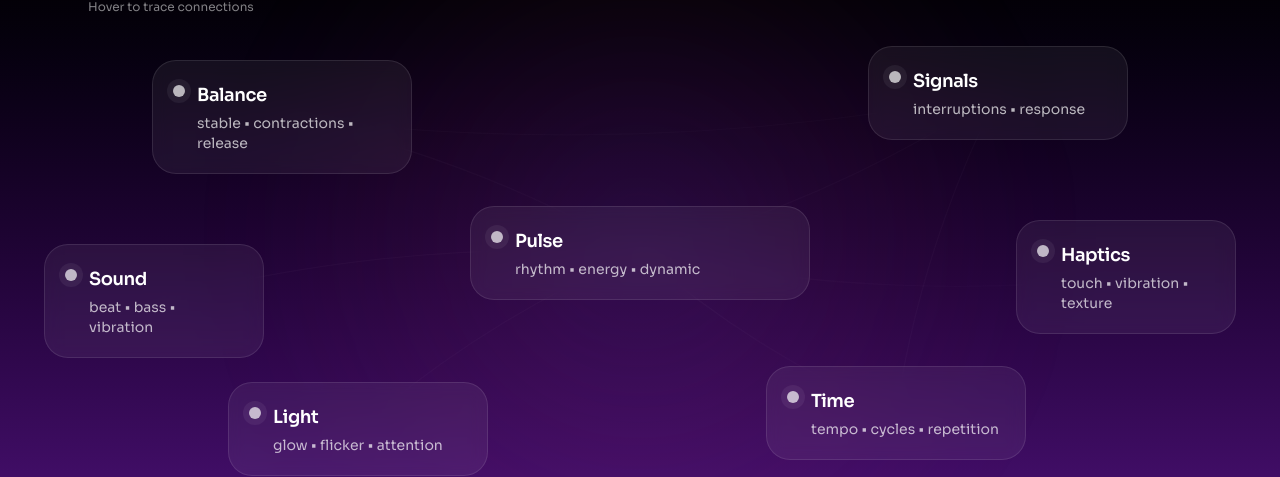
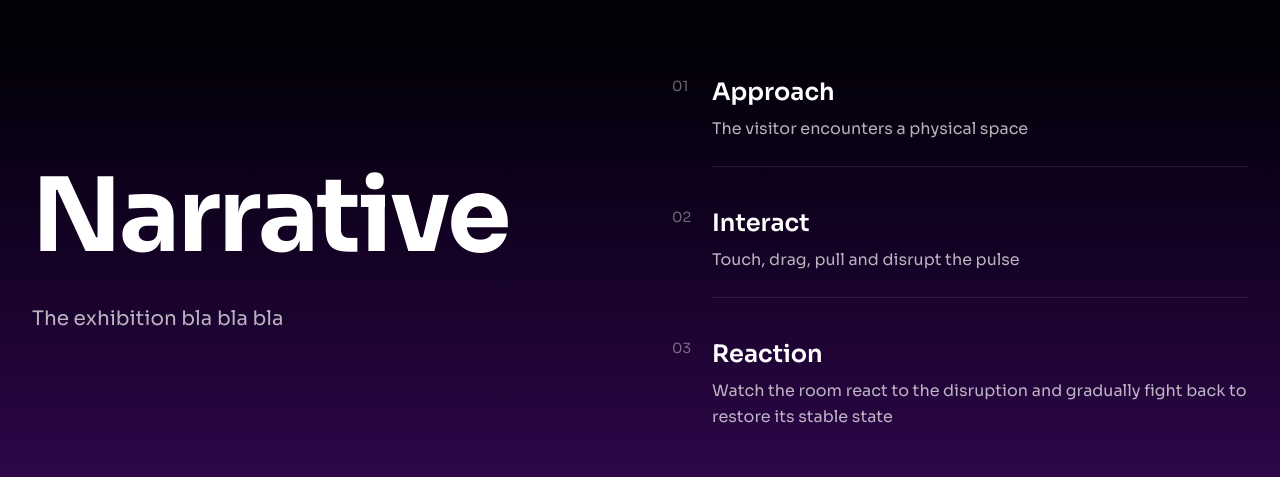
Before and after one commit to gjermundmyrvang/tangible_project, a Next.js app: page / in a window 1280 px wide. Shown: the part 963-1440 px from the top of the page. Built offline with nearby package versions, Linux system fonts and the light colour scheme.

Commit message:
add video as background to the mindmap section

```diff
--- a/app/page.tsx
+++ b/app/page.tsx
@@ -43,12 +43,9 @@ export default function Home() {
   return (
     <main className="min-h-screen justify-center items-center mx-auto font-sora">
       <Landing />
-      <Sticky margin={250} bg="bg-linear-to-b from-black  to-purple-900">
-        <MindMapResponsive nodes={nodes} links={links} />
-      </Sticky>
       <Sticky
         margin={250}
-        bg="bg-gradient-to-b from-purple-900 via-black to-blue-400"
+        bg="bg-gradient-to-b from-black via-purple-900 to-black"
       >
         <Narrative
           title="Narrative"
@@ -56,8 +53,29 @@ export default function Home() {
           steps={narrative}
         />
       </Sticky>
-      <Sticky margin={250} bg="bg-gradient-to-b from-blue-400 to-white">
-        <GallerySection items={items} preloadAhead={6} />;
+      <section className="relative h-screen w-full overflow-hidden">
+        <video
+          className="absolute inset-0 z-0 h-full w-full object-cover"
+          autoPlay
+          muted
+          loop
+          playsInline
+          preload="auto"
+        >
+          <source src="/videos/pulse.mp4" type="video/mp4" />
+        </video>
+
+        <div className="absolute inset-0 z-10 bg-black/75 backdrop-blur-xl" />
+
+        <div className="relative z-20 h-full w-full">
+          <MindMapResponsive nodes={nodes} links={links} />
+        </div>
+      </section>
+      <Sticky
+        margin={250}
+        bg="bg-gradient-to-b from-black via-pink-900 to-black"
+      >
+        <GallerySection items={items} className="pt-4" />;
       </Sticky>
     </main>
   );
--- a/components/mind-map.tsx
+++ b/components/mind-map.tsx
@@ -59,20 +59,7 @@ export function MindMapSection({
   }, [nodes, rect.w, rect.h]);
 
   return (
-    <section className="relative h-screen w-full overflow-hidden">
-      {/* Ambient pulsing background */}
-      <div className="absolute inset-0 bg-linear-to-b from-black  to-purple-900">
-        {/* pulsing blobs (purple palette instead of white) */}
-        <div className="absolute inset-0">
-          {/* central “pulse” */}
-          <div
-            className="absolute left-1/2 top-1/2 h-[75vmax] w-[75vmax] -translate-x-1/2 -translate-y-1/2 rounded-full
-      bg-[radial-gradient(circle,rgba(168,85,247,0.22),rgba(236,72,153,0.10),transparent_60%)]
-      blur-3xl animate-pulse"
-          />
-        </div>
-      </div>
-
+    <section className="h-screen w-full overflow-hidden">
       {/* Foreground content */}
       <div className="relative h-full w-full">
         {/* Header */}
@@ -100,8 +87,8 @@ export function MindMapSection({
           <svg className="absolute inset-0 h-full w-full" aria-hidden="true">
             <defs>
               <linearGradient id="lineGrad" x1="0" y1="0" x2="1" y2="1">
-                <stop offset="0%" stopColor="rgba(255,255,255,0.18)" />
-                <stop offset="100%" stopColor="rgba(255,255,255,0.06)" />
+                <stop offset="0%" stopColor="rgba(236,72,153,0.58)" />
+                <stop offset="100%" stopColor="rgba(168,85,247,0.66)" />
               </linearGradient>
             </defs>
 
```
